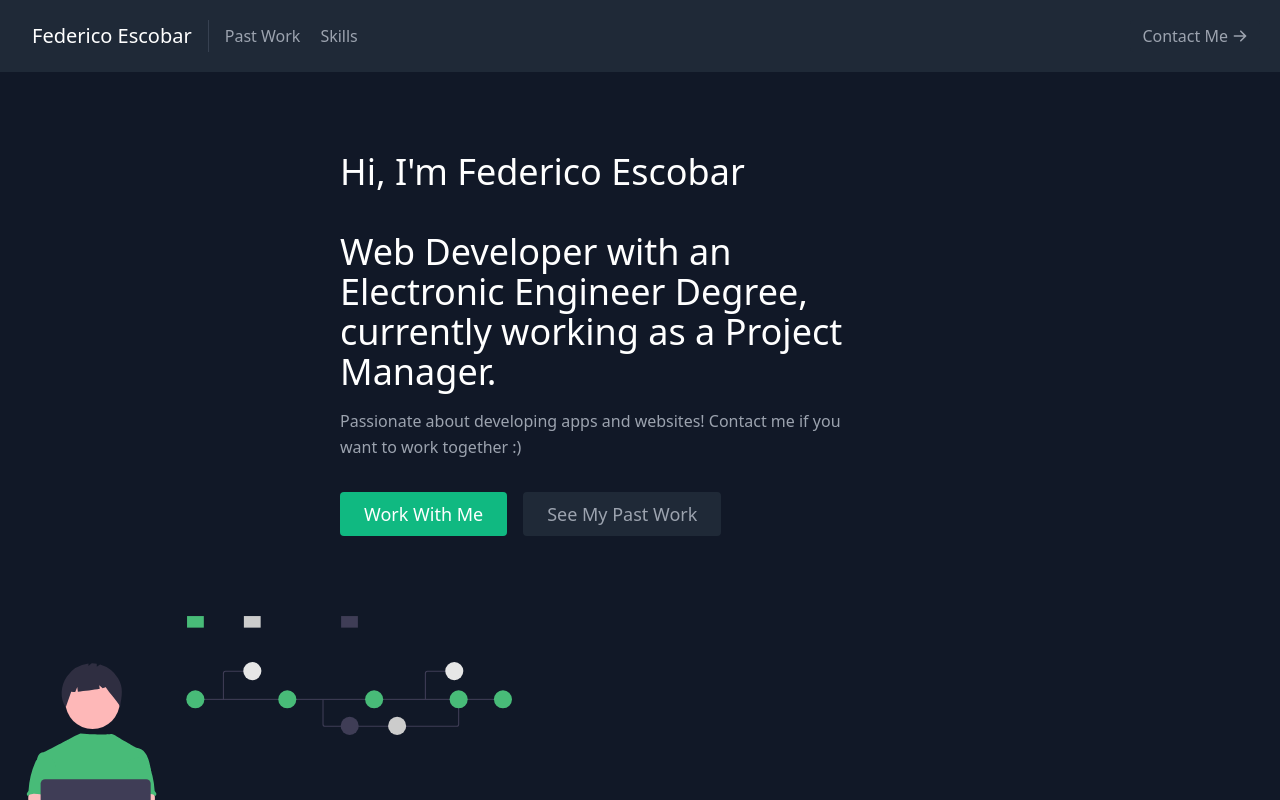
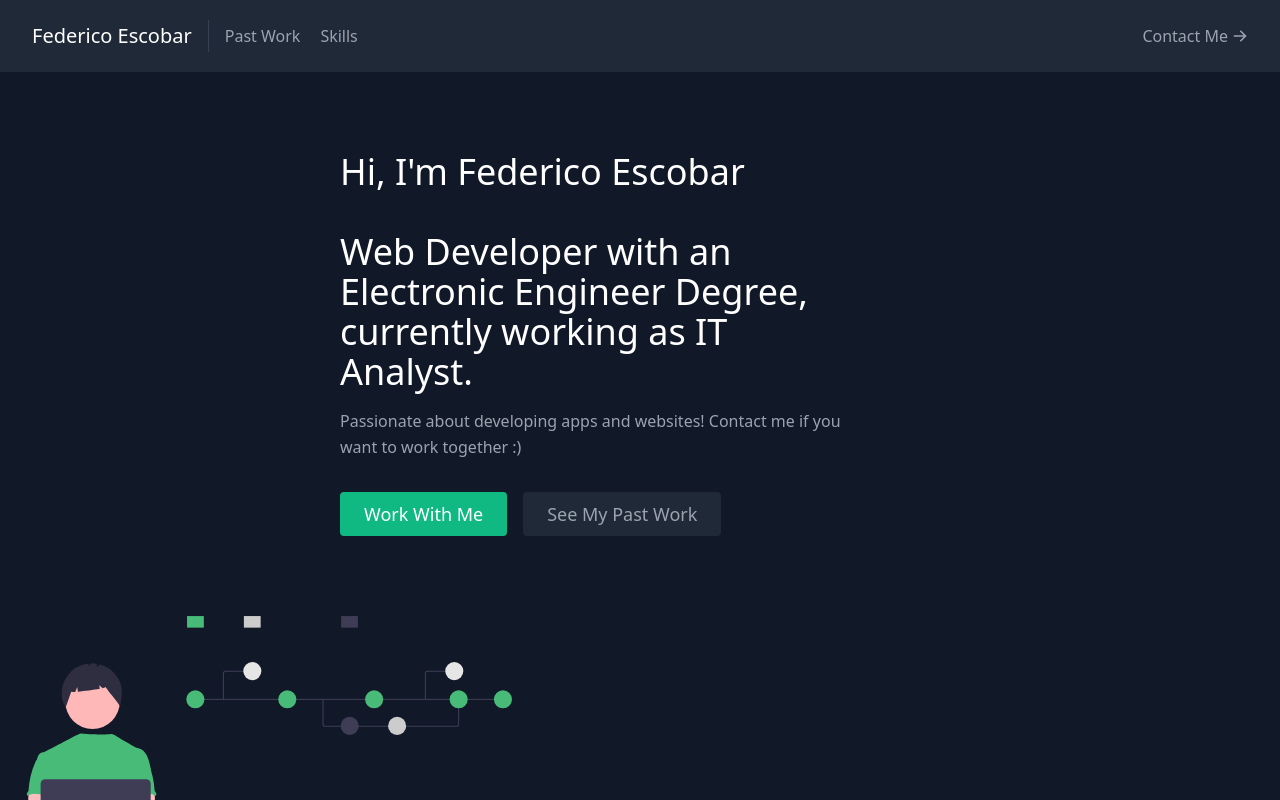
Before and after one commit to fescobar-2/my-portfolio, a React (Create React App) app: page / in a window 1280 px wide. Shown: the top 800 px of the page. Built offline with nearby package versions, Linux system fonts and the light colour scheme.

Commit message:
Changed About Section

```diff
--- a/src/components/About.js
+++ b/src/components/About.js
@@ -8,7 +8,7 @@ export default function About() {
           <h1 className="title-font sm:text-4xl text-3xl mb-4 font-medium text-white">
             Hi, I'm Federico Escobar<br/>
             <br className="hidden lg:inline-block"/>
-            Web Developer with an Electronic Engineer Degree, currently working as a Project Manager.
+            Web Developer with an Electronic Engineer Degree, currently working as IT Analyst.
           </h1>
           <p className="mb-8 leading-relaxed">
             Passionate about developing apps and websites!
```
